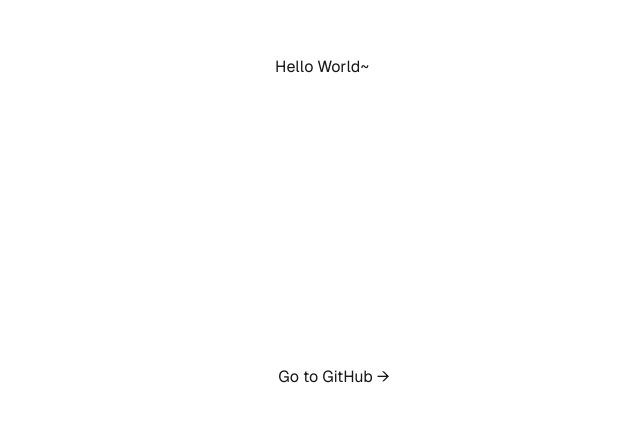
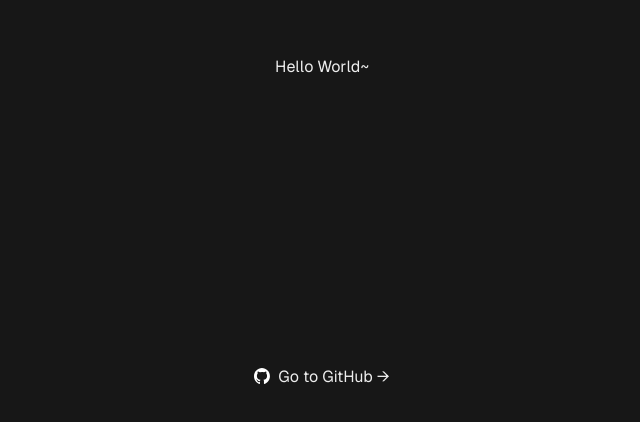
Before and after one commit to Your-Super-Shawn/task-manager-ts, a Next.js app: page / in a window 1280 px wide. Shown: the part 334-756 px from the top of the page, without its empty margins (318-958 px from the left). Built offline with nearby package versions, Linux system fonts and the light colour scheme.

Commit message:
Change to the dark mode persistently

```diff
--- a/pages/index.tsx
+++ b/pages/index.tsx
@@ -18,7 +18,7 @@ export default function Home() {
   return (
     <>
       <Head>
-        <title>Create Next App</title>
+        <title>Task Manager</title>
         <meta name="description" content="Generated by create next app" />
         <meta name="viewport" content="width=device-width, initial-scale=1" />
         <link rel="icon" href="/favicon.ico" />
@@ -32,7 +32,7 @@ export default function Home() {
 
         <footer className={styles.footer}>
           <a
-            href="https://github.com/Your-Super-Shawn?tab=repositories"
+            href="https://github.com/Your-Super-Shawn/task-manager-ts"
             target="_blank"
             rel="noopener noreferrer"
           >
--- a/styles/globals.css
+++ b/styles/globals.css
@@ -1,6 +1,6 @@
 :root {
-  --background: #ffffff;
-  --foreground: #171717;
+  --background: #171717;
+  --foreground: #ededed;
 }
 
 @media (prefers-color-scheme: dark) {
```
